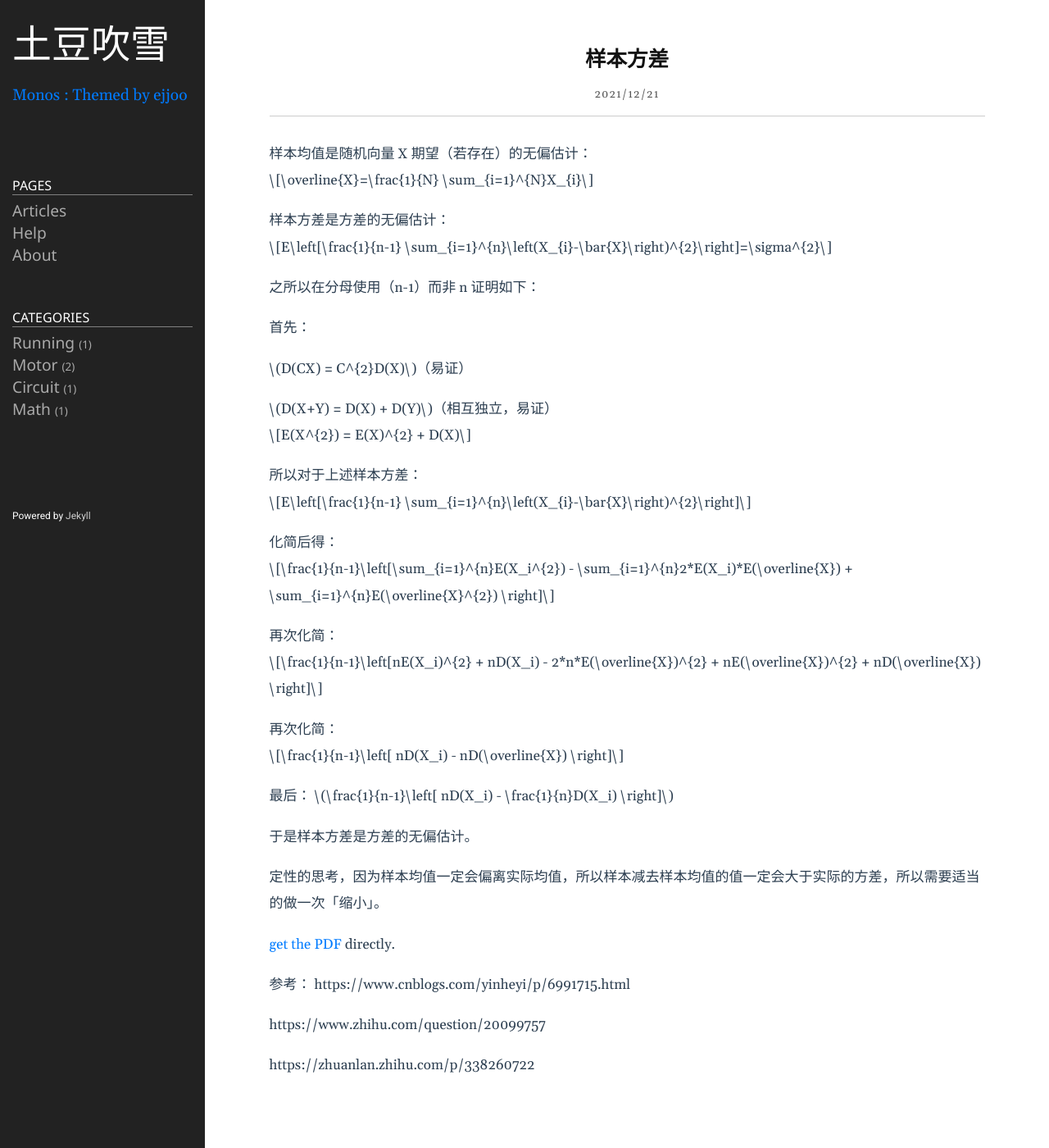
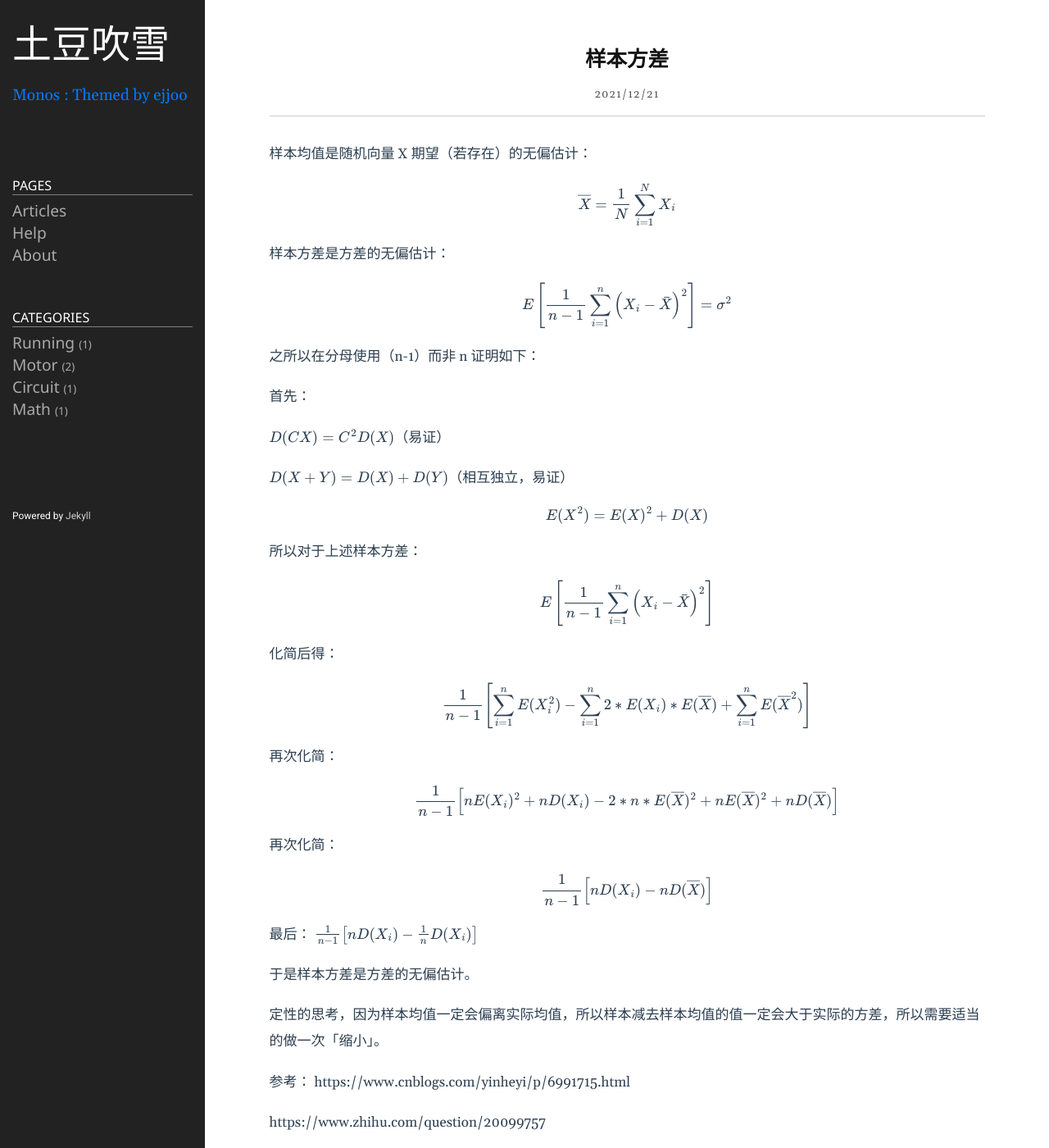
Before and after one commit to tudouchuixue/tudouchuixue.github.io, a Jekyll site: the page built from _posts/数学知识/2021-12-23-样本方差.markdown, in a window 1280 px wide and 1400 px high. Shown: the whole window at 82% size. Built offline with Jekyll 4.4.1, drawn with Linux system fonts in a browser that asks for light colours; formulas are drawn with MathJax 3; part of the change alters nothing that is shown.

```diff
--- a/_includes/head.html
+++ b/_includes/head.html
@@ -8,3 +8,13 @@
 		{%- include google-analytics.html -%}
 	{%- endif -%}
 </head>
+
+<script type="text/x-mathjax-config">
+    MathJax.Hub.Config({
+        tex2jax: {
+        skipTags: ['script', 'noscript', 'style', 'textarea', 'pre'],
+        inlineMath: [['$','$']]
+        }
+    });
+</script>
+<script src="https://cdn.mathjax.org/mathjax/latest/MathJax.js?config=TeX-AMS-MML_HTMLorMML" type="text/javascript"></script>
--- a/_posts/数学知识/2021-12-23-样本方差.markdown
+++ b/_posts/数学知识/2021-12-23-样本方差.markdown
@@ -48,8 +48,6 @@ $$ \frac{1}{n-1}\left[ nD(X_i) - \frac{1}{n}D(X_i) \right] $$
 
 定性的思考，因为样本均值一定会偏离实际均值，所以样本减去样本均值的值一定会大于实际的方差，所以需要适当的做一次「缩小」。
 
-[get the PDF](/assets/AVR_AND_VAR.pdf) directly.
-
 
 参考：
 https://www.cnblogs.com/yinheyi/p/6991715.html
```
Also changed, not shown: 1 other file.
